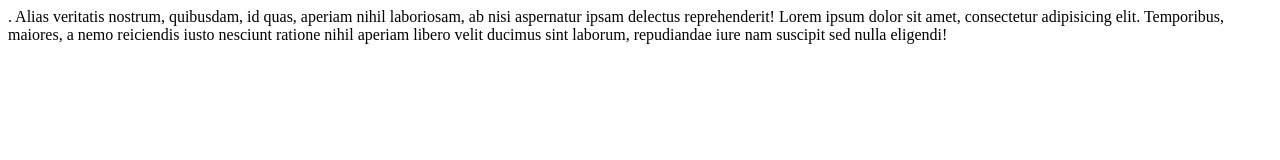
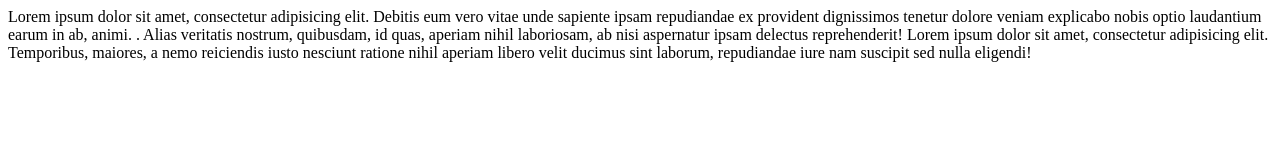
Before and after one commit to monika-and/akademia108, a plain HTML site: page index.html in a window 1280 px wide. Drawn offline with Linux system fonts and the light colour scheme.

Commit message:
dodanie nowego paragrafu

```diff
--- a/index.html
+++ b/index.html
@@ -5,6 +5,9 @@
     <title>GIT ćwiczenia</title>
 </head>
 <body>
+  <!-- newbranch -->
+  Lorem ipsum dolor sit amet, consectetur adipisicing elit. Debitis eum vero vitae unde sapiente ipsam repudiandae ex provident dignissimos tenetur dolore veniam explicabo nobis optio laudantium earum in ab, animi.
+
    . Alias veritatis nostrum, quibusdam, id quas, aperiam nihil laboriosam, ab nisi aspernatur ipsam delectus reprehenderit!
 
    Lorem ipsum dolor sit amet, consectetur adipisicing elit. Temporibus, maiores, a nemo reiciendis iusto nesciunt ratione nihil aperiam libero velit ducimus sint laborum, repudiandae iure nam suscipit sed nulla eligendi!
```
